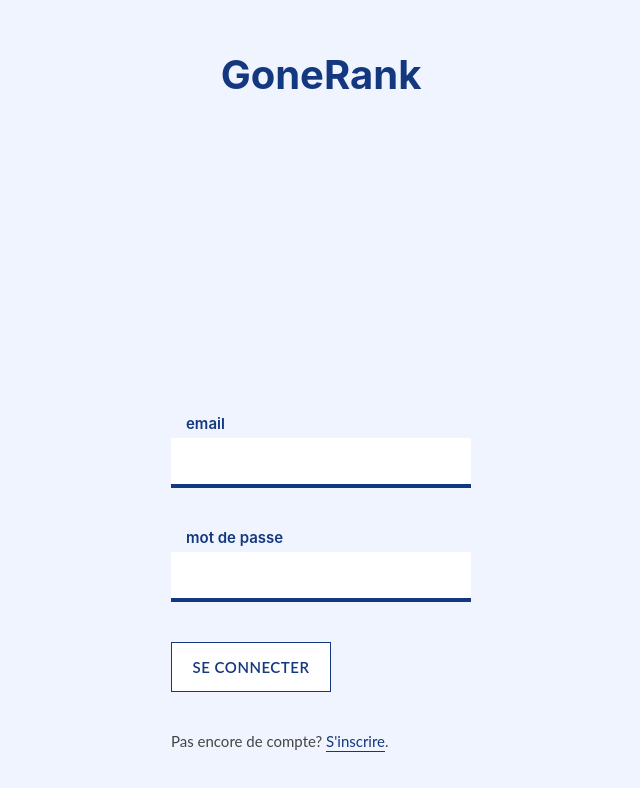
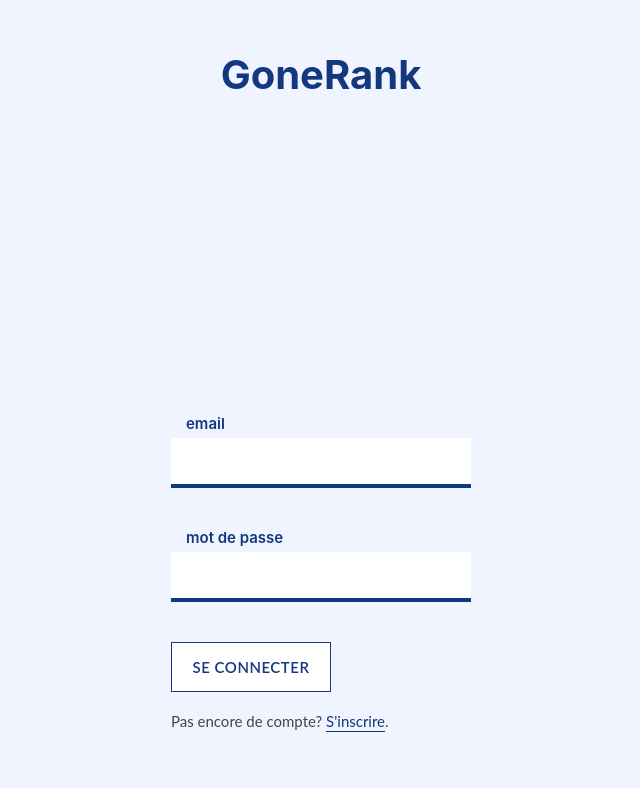
Before and after one commit to kevscript/GoneRank2020, a React (Create React App) app in the folder client/: page /authentication in a window 1280 px wide. Shown: the top 788 px of the page, without its empty margins (319-959 px from the left). Built offline with nearby package versions, Linux system fonts and the light colour scheme.

Commit message:
decoupled Login/Register Form components from their Mutations > moved them to parent AuthPage

```diff
--- a/client/src/components/auth/LoginForm.js
+++ b/client/src/components/auth/LoginForm.js
@@ -1,4 +1,4 @@
-import React, { useState } from 'react'
+import React from 'react'
 import styled from 'styled-components'
 import { useForm } from 'react-hook-form'
 import { useMutation } from '@apollo/react-hooks'
@@ -48,13 +48,6 @@ const FormError = styled.div`
   font-weight: 300;
 `
 
-const LoginError = styled.div`
-  font-size: 12px;
-  height: 20px;
-  color: #da001a;
-  font-weight: 300;
-`
-
 const FormButton = styled.button`
   cursor: pointer;
   width: 160px;
@@ -87,33 +80,8 @@ const Message = styled.p`
   }
 `
 
-const LoginForm = ({ handleFormStatus, handleUser }) => {
-  const [loginError, setLoginError] = useState(null)
+const LoginForm = ({ handleFormStatus, handleLogin }) => {
   const { register, handleSubmit, errors } = useForm()
-
-  const [loginUser] = useMutation(LOGIN_USER, {
-    onCompleted: (res) => {
-      setLoginError(null)
-      handleUser({
-        id: res.login.userId,
-        token: res.login.token,
-        roles: res.login.roles,
-      })
-    },
-    onError: (err) => {
-      setLoginError(err)
-      console.log(err.graphQLErrors)
-    },
-  })
-
-  const handleLogin = (formData) => {
-    loginUser({
-      variables: {
-        email: formData.email,
-        password: formData.password,
-      },
-    })
-  }
 
   return (
     <Form onSubmit={(e) => e.preventDefault()}>
@@ -152,12 +120,6 @@ const LoginForm = ({ handleFormStatus, handleUser }) => {
       <FormButton type="submit" onClick={handleSubmit(handleLogin)}>
         se connecter
       </FormButton>
-      <LoginError>
-        {loginError &&
-          loginError.graphQLErrors.map(({ message }, i) => (
-            <span key={i}>{message}</span>
-          ))}
-      </LoginError>
       <Message>
         Pas encore de compte?{' '}
         <span onClick={() => handleFormStatus(false)}>S'inscrire</span>.
--- a/client/src/components/auth/RegisterForm.js
+++ b/client/src/components/auth/RegisterForm.js
@@ -1,8 +1,6 @@
 import React from 'react'
 import styled from 'styled-components'
 import { useForm } from 'react-hook-form'
-import { useMutation } from '@apollo/react-hooks'
-import { REGISTER_USER } from '../../graphql/queries/auth'
 
 const Form = styled.form`
   width: 100%;
@@ -78,22 +76,8 @@ const Message = styled.p`
   }
 `
 
-const RegisterForm = ({ handleFormStatus }) => {
+const RegisterForm = ({ handleFormStatus, handleRegister }) => {
   const { register, handleSubmit, errors, watch } = useForm()
-
-  const [registerUser] = useMutation(REGISTER_USER, {
-    onCompleted: (res) => handleFormStatus(true),
-    onError: (err) => console.error(err),
-  })
-
-  const handleRegister = (formData) => {
-    registerUser({
-      variables: {
-        email: formData.email,
-        password: formData.password,
-      },
-    })
-  }
 
   return (
     <Form onSubmit={(e) => e.preventDefault()}>
--- a/client/src/pages/AuthPage.js
+++ b/client/src/pages/AuthPage.js
@@ -1,5 +1,7 @@
 import React, { useState } from 'react'
 import styled from 'styled-components'
+import { useMutation } from '@apollo/react-hooks'
+import { LOGIN_USER, REGISTER_USER } from '../graphql/queries/auth'
 import LoginForm from '../components/auth/LoginForm'
 import RegisterForm from '../components/auth/RegisterForm'
 
@@ -25,9 +27,67 @@ const FormContainer = styled.div`
   bottom: 50px;
 `
 
+const MutationError = styled.div`
+  font-size: 15px;
+  height: 20px;
+  color: #da001a;
+  font-weight: 300;
+`
+
 const AuthPage = ({ handleUser }) => {
   const [isLogin, setIsLogin] = useState(true)
-  const handleFormStatus = (bool) => setIsLogin(bool)
+  const [loginError, setLoginError] = useState(null)
+  const [registerError, setRegisterError] = useState(null)
+
+  const [loginUser] = useMutation(LOGIN_USER, {
+    onCompleted: (res) => {
+      setLoginError(null)
+      handleUser({
+        id: res.login.userId,
+        token: res.login.token,
+        roles: res.login.roles,
+      })
+    },
+    onError: (err) => {
+      setLoginError(err.message)
+      console.log(err.graphQLErrors)
+    },
+  })
+
+  const [registerUser] = useMutation(REGISTER_USER, {
+    onCompleted: (res) => {
+      setRegisterError(null)
+      setIsLogin(true)
+    },
+    onError: (err) => {
+      setRegisterError(err.message)
+      console.log(err.graphQLErrors)
+    },
+  })
+
+  const handleLogin = (formData) => {
+    loginUser({
+      variables: {
+        email: formData.email,
+        password: formData.password,
+      },
+    })
+  }
+
+  const handleRegister = (formData) => {
+    registerUser({
+      variables: {
+        email: formData.email,
+        password: formData.password,
+      },
+    })
+  }
+
+  const handleFormStatus = (bool) => {
+    setLoginError(null)
+    setRegisterError(null)
+    setIsLogin(bool)
+  }
 
   return (
     <Container>
@@ -36,14 +96,18 @@ const AuthPage = ({ handleUser }) => {
         {isLogin ? (
           <LoginForm
             handleFormStatus={handleFormStatus}
-            handleUser={handleUser}
+            handleLogin={handleLogin}
           />
         ) : (
           <RegisterForm
             handleFormStatus={handleFormStatus}
-            handleUser={handleUser}
+            handleRegister={handleRegister}
           />
         )}
+        <MutationError>
+          {loginError && <span>{loginError}</span>}
+          {registerError && <span>{registerError}</span>}
+        </MutationError>
       </FormContainer>
     </Container>
   )
```
